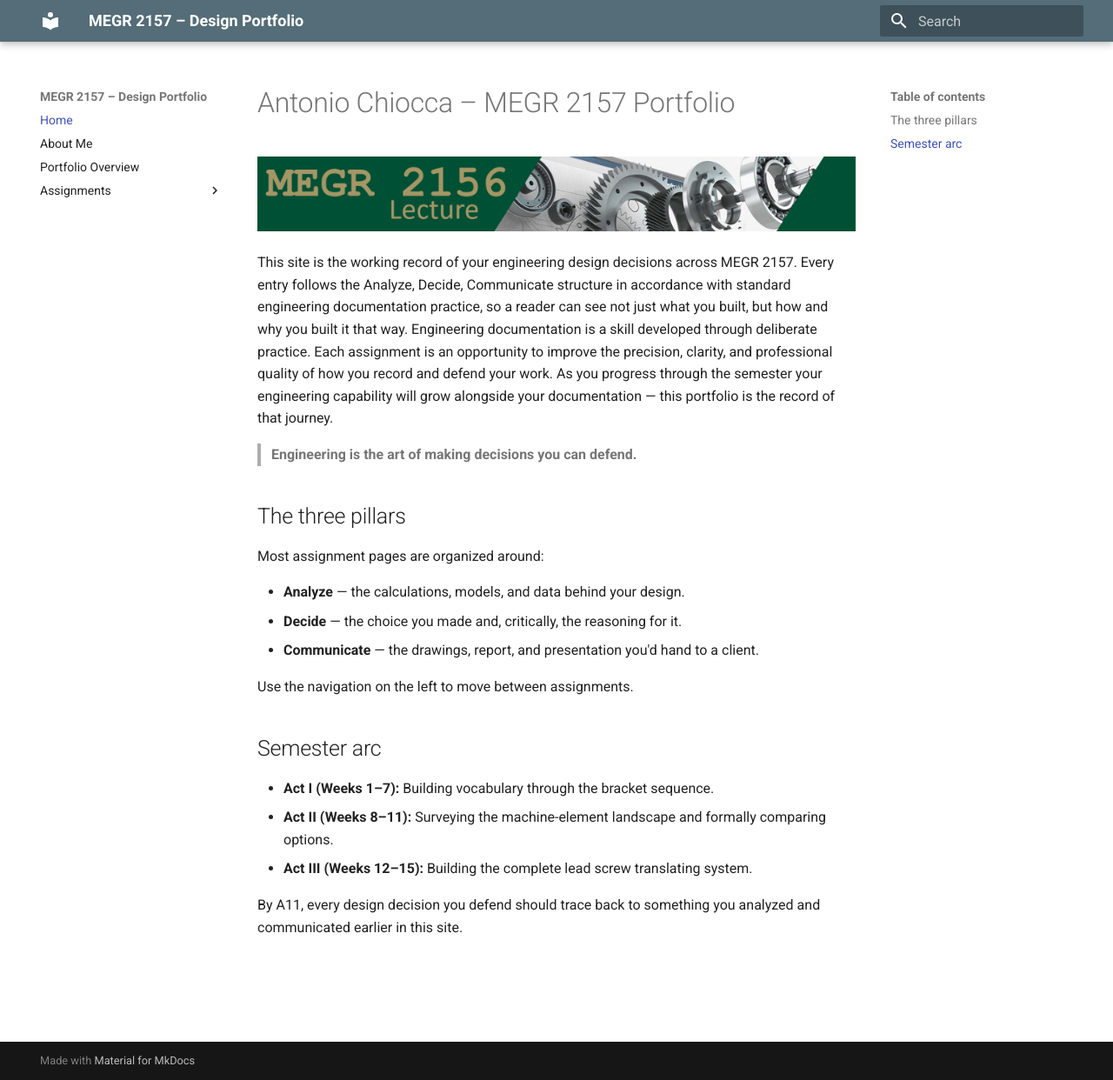
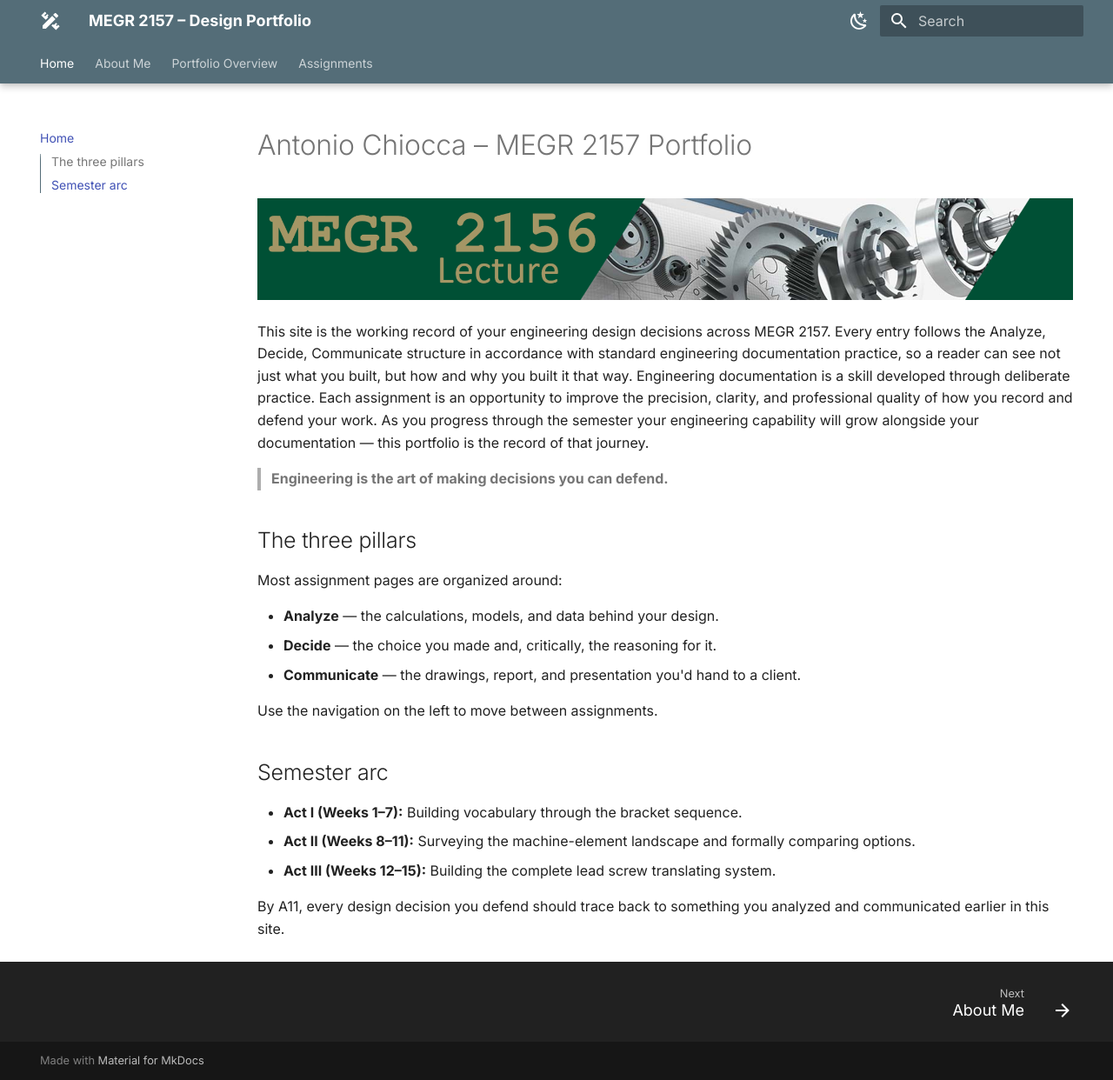
Before and after one commit to ajchiocca/megr2157-portfolio, an MkDocs documentation site: the page built from docs/index.md, in a window 1280 px wide and 1242 px high. Shown: the whole window at 87% size. Built offline with MkDocs 1.6.1 and Material for MkDocs 9.7.7, drawn with Linux system fonts in a browser that asks for light colours.

Commit message:
Enhance mkdocs configuration with theme and features
Updated theme settings and navigation features in mkdocs.yml.

```diff
--- a/mkdocs.yml
+++ b/mkdocs.yml
@@ -4,21 +4,83 @@ site_description: Design portfolio documentation, built with the Analyze / Decid
 theme:
   name: material
   palette:
-    scheme:
-    primary: blue grey
-    accent: teal
+    # Light mode
+    - media: "(prefers-color-scheme: light)"
+      scheme: default
+      primary: blue grey
+      accent: teal
+      toggle:
+        icon: material/weather-night
+        name: Switch to dark mode
+    # Dark mode
+    - media: "(prefers-color-scheme: dark)"
+      scheme: slate
+      primary: blue grey
+      accent: teal
+      toggle:
+        icon: material/weather-sunny
+        name: Switch to light mode
+  font:
+    text: Inter
+    code: JetBrains Mono
+  icon:
+    logo: material/pencil-ruler
+    repo: fontawesome/brands/github
   features:
     - navigation.instant
     - navigation.tracking
-  features:
-    - navigation.instant
-    - navigation.tracking
+    - navigation.tabs          # top-level tabs instead of a sidebar dump
+    - navigation.tabs.sticky
+    - navigation.sections      # group assignments visually
+    - navigation.top           # "back to top" button
+    - navigation.footer        # prev/next page links
+    - navigation.indexes       # section landing pages (e.g. Assignments overview)
+    - toc.follow
+    - toc.integrate
+    - search.suggest
+    - search.highlight
+    - search.share
+    - content.code.copy        # copy button on code blocks
+    - content.tabs.link
+    - content.tooltips
+    - header.autohide
+
+extra_css:
+  - stylesheets/extra.css
+
+markdown_extensions:
+  - admonition
+  - attr_list
+  - md_in_html
+  - tables
+  - footnotes
+  - toc:
+      permalink: true
+  - pymdownx.highlight:
+      anchor_linenums: true
+  - pymdownx.superfences
+  - pymdownx.tabbed:
+      alternate_style: true
+  - pymdownx.details
+  - pymdownx.emoji:
+      emoji_index: !!python/name:material.extensions.emoji.twemoji
+      emoji_generator: !!python/name:material.extensions.emoji.to_svg
+  - pymdownx.critic
+  - pymdownx.caret
+  - pymdownx.mark
+  - pymdownx.tilde
+
+plugins:
+  - search
+  - git-revision-date-localized:
+      enable_creation_date: true
 
 nav:
   - Home: index.md
   - About Me: aboutme/index.md
   - Portfolio Overview: portfolio-overview.md
   - Assignments:
+      - assignments/index.md
       - A1: assignments/A01/index.md
       - A2: assignments/A02/index.md
       - A3: assignments/A03/index.md
```
